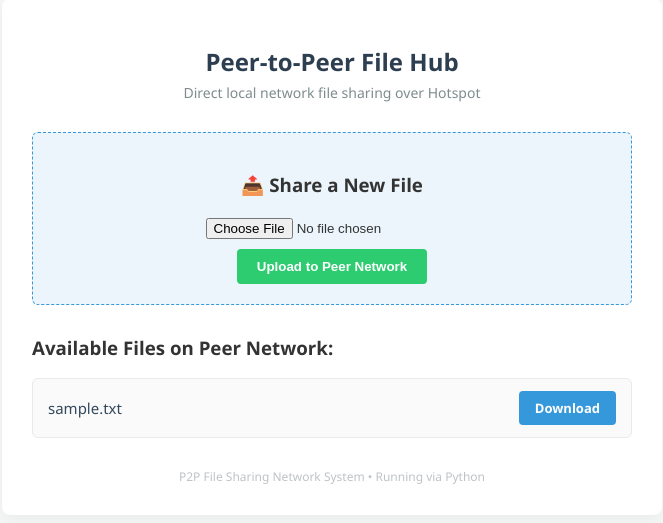
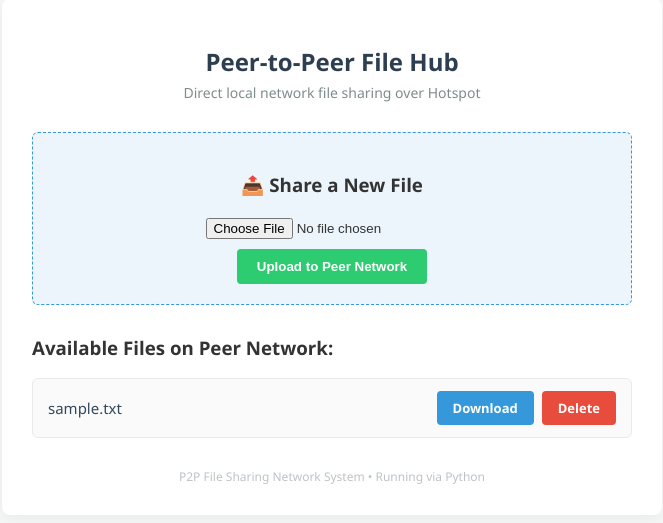
Before and after one commit to nethrakannan/p2p-live-hub, a Flask app: page / in a window 1280 px wide. Shown: the part 41-564 px from the top of the page, without its empty margins (308-971 px from the left). Run offline with Flask 3, Linux system fonts and the light colour scheme.

Commit message:
Implement delete option for shared files
Added delete functionality for files in the peer-to-peer file sharing interface.

```diff
--- a/templates/index.html
+++ b/templates/index.html
@@ -14,9 +14,12 @@
         .upload-btn:hover { background-color: #27ae60; }
         .file-list { list-style: none; padding: 0; }
         .file-item { display: flex; justify-content: space-between; align-items: center; padding: 12px 15px; background: #fafafa; margin-bottom: 10px; border-radius: 6px; border: 1px solid #eaeaea; }
-        .file-name { font-weight: 500; font-size: 15px; color: #34495e; }
+        .file-name { font-weight: 500; font-size: 15px; color: #34495e; max-width: 50%; word-break: break-all; }
+        .actions { display: flex; gap: 8px; }
         .download-btn { background-color: #3498db; color: white; text-decoration: none; padding: 8px 16px; border-radius: 4px; font-size: 13px; font-weight: bold; }
         .download-btn:hover { background-color: #2980b9; }
+        .delete-btn { background-color: #e74c3c; color: white; text-decoration: none; padding: 8px 16px; border-radius: 4px; font-size: 13px; font-weight: bold; }
+        .delete-btn:hover { background-color: #c0392b; }
         .footer { text-align: center; margin-top: 30px; font-size: 12px; color: #bdc3c7; }
     </style>
 </head>
@@ -26,7 +29,6 @@
     <h1>Peer-to-Peer File Hub</h1>
     <div class="subtitle">Direct local network file sharing over Hotspot</div>
 
-    <!-- NEW UPLOAD BOX -->
     <div class="upload-section">
         <h3>📤 Share a New File</h3>
         <form action="/upload" method="post" enctype="multipart/form-data">
@@ -40,7 +42,11 @@
         {% for file in files %}
         <li class="file-item">
             <span class="file-name">{{ file }}</span>
-            <a href="/download/{{ file }}" class="download-btn">Download</a>
+            <div class="actions">
+                <a href="/download/{{ file }}" class="download-btn">Download</a>
+                <!-- NEW DELETE LINK -->
+                <a href="/delete/{{ file }}" class="delete-btn" onclick="return confirm('Are you sure you want to delete this file?');">Delete</a>
+            </div>
         </li>
         {% endfor %}
     </ul>
```
